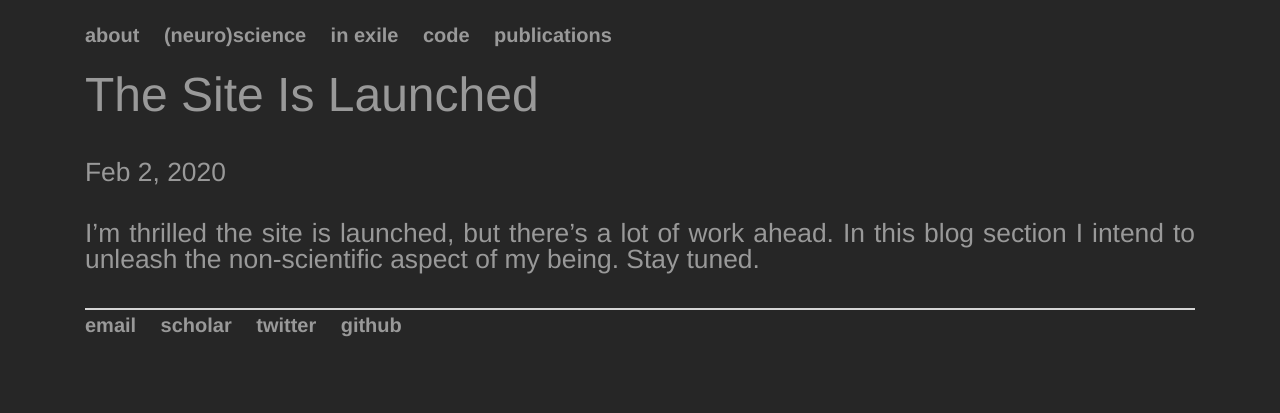
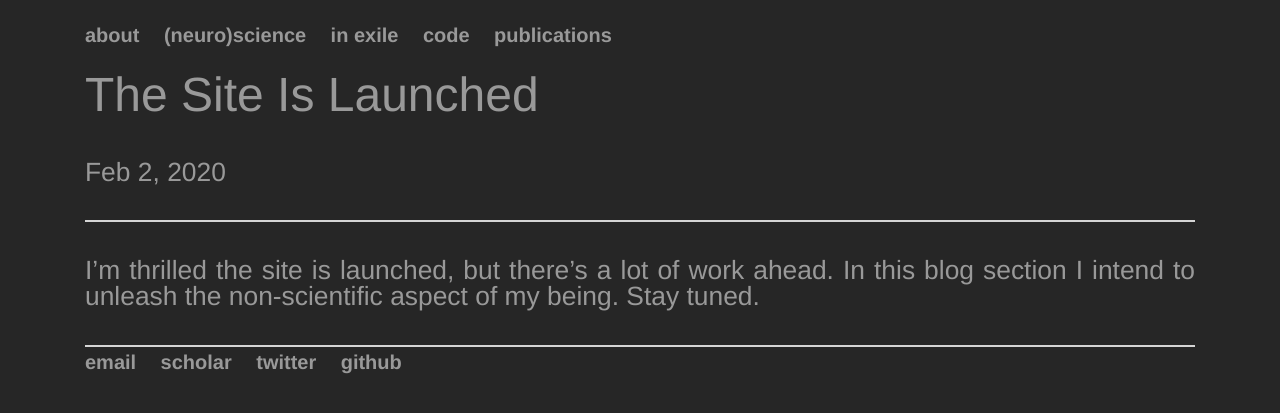
Before and after one commit to bartulem/bartulem.github.io, a Jekyll site: the page built from _posts/2020-02-02-bartulem-site-launched.md, in a window 1280 px wide. Shown: the top 413 px of the page. Built offline with Jekyll 4.4.1, drawn with Linux system fonts in a browser that asks for light colours.

Commit message:
Update main.css

```diff
--- a/css/main.css
+++ b/css/main.css
@@ -43,7 +43,7 @@ p {
     text-justify: inter-word;
 }
 header {
-    border-bottom: none;
+    border-bottom: 2.25px solid #d5d5d5;
 }
 footer {
     margin-top: none;
```
